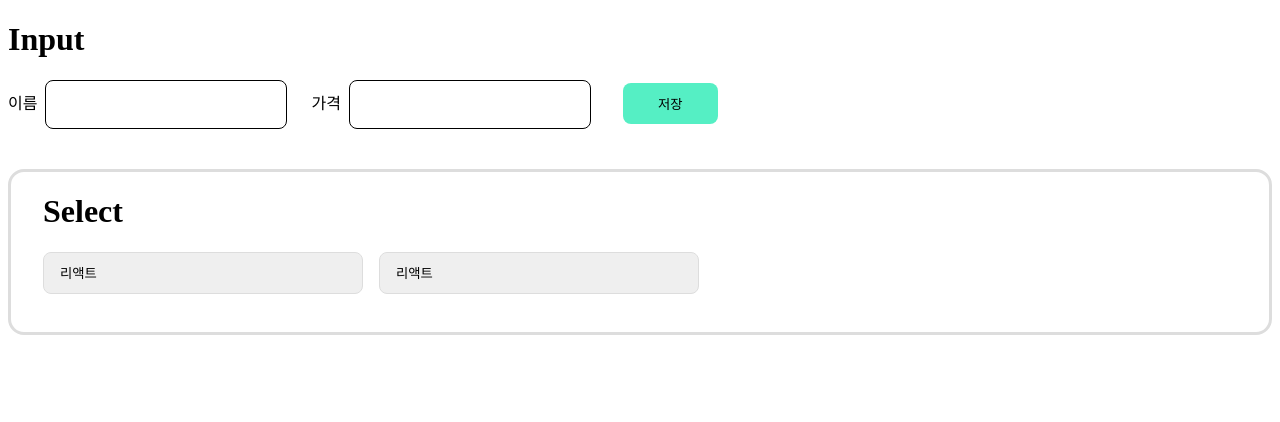
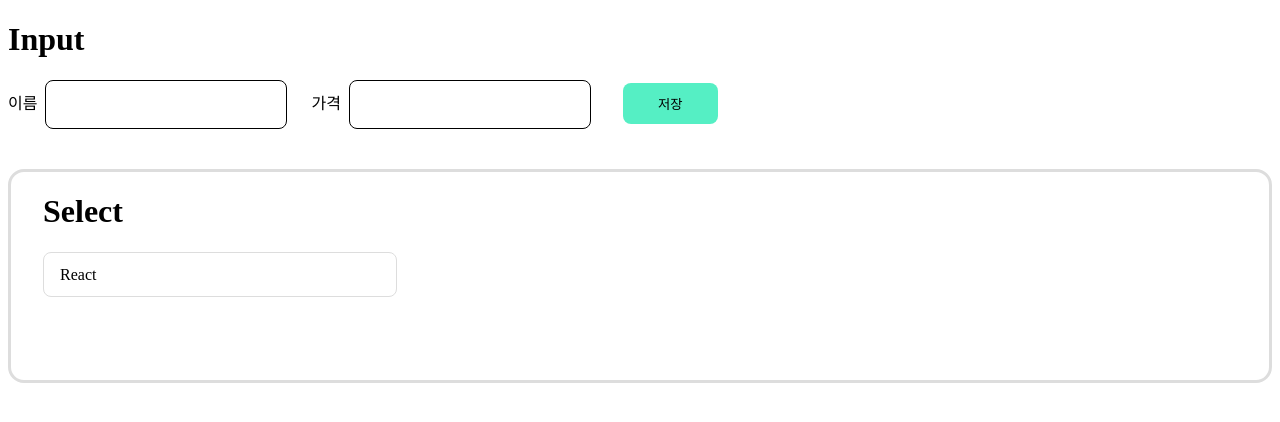
Before and after one commit to xxyeon129/practice-button-modal-input, a React (Create React App) app: page / in a window 1280 px wide. Shown: the top 422 px of the page. Built offline with nearby package versions, Linux system fonts and the light colour scheme.

Commit message:
[feat] Custom Select 구현

```diff
--- a/src/components/Select.js
+++ b/src/components/Select.js
@@ -1,11 +1,43 @@
+import { useState } from "react";
 import styled from "styled-components";
 
 export default function Select() {
+    const [isOpen, setIsOpen] = useState(false);
+    const [selectOption, setSelectOption] = useState(null);
+
+    const options = ["React", "JAVA", "Spring", "React Native"];
+
+    const optionClickHandler = (option) => {
+        setSelectOption(option);
+        setIsOpen(false);
+    };
+
     return (
         <SelectContainer>
             <h1>Select</h1>
+            <SelectContentBox>
                 <SelectWrapperStyle>
-                <select>
+                    <DropdownMain onClick={() => setIsOpen(!isOpen)}>
+                        {selectOption || "React"}
+                    </DropdownMain>
+                    {isOpen && (
+                        <DropdownListContainer>
+                            <DropdownList>
+                                {options.map((option) => (
+                                    <ListItem
+                                        onClick={() =>
+                                            optionClickHandler(option)
+                                        }
+                                    >
+                                        {option}
+                                    </ListItem>
+                                ))}
+                            </DropdownList>
+                        </DropdownListContainer>
+                    )}
+                </SelectWrapperStyle>
+                <SelectWrapperStyle>
+                    {/* <select>
                         <option value="" selected>
                             리액트
                         </option>
@@ -13,32 +45,31 @@ export default function Select() {
                         <option>자바</option>
                         <option>스프링</option>
                         <option>리액트 네이티브</option>
-                </select>
-                <select>
-                    <option value="" selected>
-                        리액트
-                    </option>
-                    <option>리액트</option>
-                    <option>자바</option>
-                    <option>스프링</option>
-                    <option>리액트 네이티브</option>
-                </select>
+                    </select> */}
                 </SelectWrapperStyle>
+            </SelectContentBox>
         </SelectContainer>
     );
 }
 
 const SelectContainer = styled.div`
     margin-top: 2.5rem;
-    height: 10rem;
+    height: 13rem;
     border: 3px solid rgb(221, 221, 221);
     border-radius: 1rem;
     padding: 0 2rem;
-    overflow: hidden;
+    display: flex;
+    flex-direction: column;
+    /* overflow: hidden; */
+`;
+
+const SelectContentBox = styled.div`
+    display: flex;
 `;
 
 const SelectWrapperStyle = styled.div`
     display: flex;
+    flex-direction: column;
     gap: 1rem;
 
     select {
@@ -53,3 +84,43 @@ const SelectWrapperStyle = styled.div`
         border-radius: 0.5rem;
     }
 `;
+
+const DropdownMain = styled.div`
+    width: 20rem;
+    padding: 0.8rem 1rem;
+    border: 1px solid rgb(221, 221, 221);
+    border-radius: 0.5rem;
+    cursor: pointer;
+`;
+
+const DropdownListContainer = styled.div`
+    border: 1px solid rgb(221, 221, 221);
+    border-radius: 0.5rem;
+    padding: 0;
+    background-color: white;
+    cursor: pointer;
+`;
+
+const DropdownList = styled.ul`
+    list-style: none;
+    padding: 0;
+    margin: 0;
+`;
+
+const ListItem = styled.li`
+    padding: 1rem 0.9rem;
+
+    :first-child {
+        border-top-right-radius: 0.5rem;
+        border-top-left-radius: 0.5rem;
+    }
+
+    :last-child {
+        border-bottom-left-radius: 0.5rem;
+        border-bottom-right-radius: 0.5rem;
+    }
+
+    :hover {
+        background-color: rgb(221, 221, 221);
+    }
+`;
```
Lines whose indentation alone changed are shown as unchanged.
